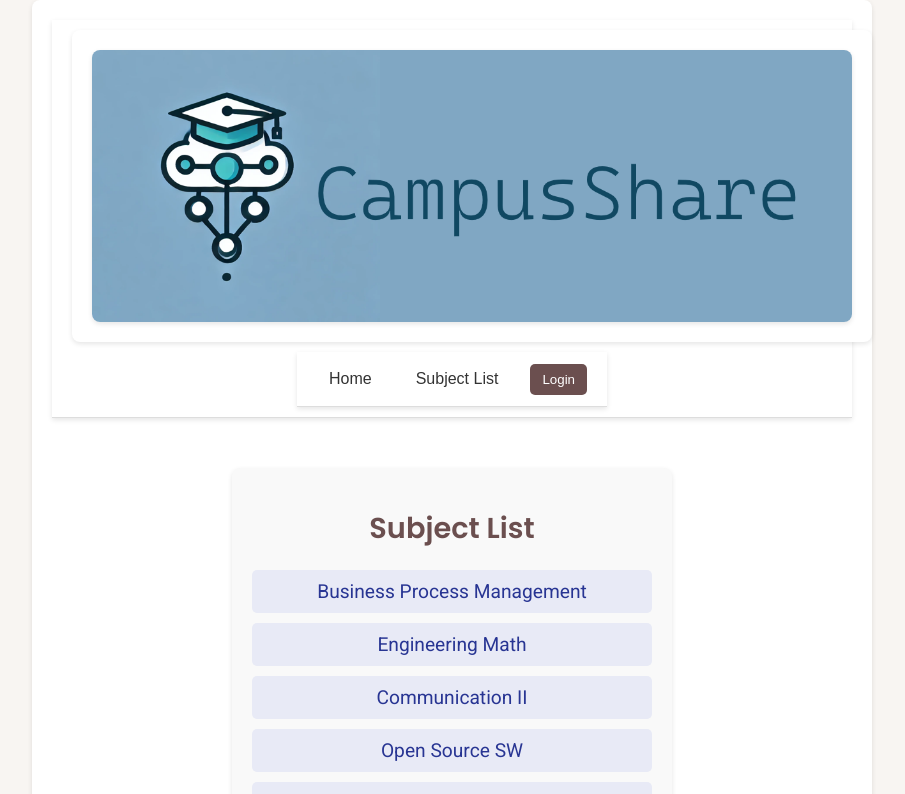
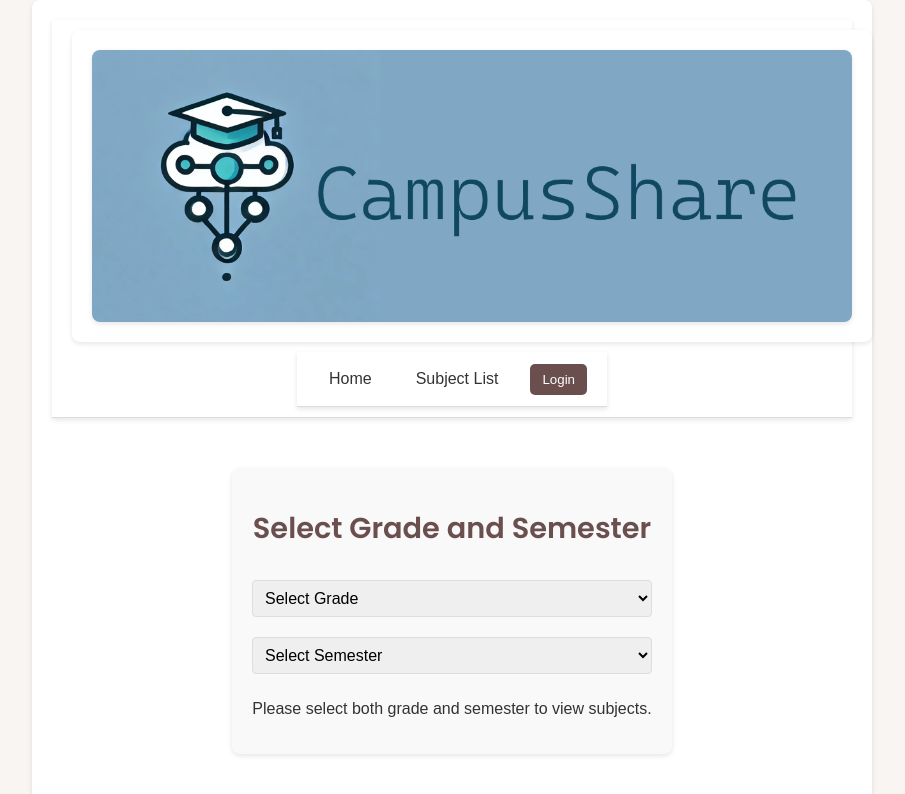
Before and after one commit to mmuhunn/CampusShare, a React (Create React App) app in the folder CampusShare_Frontend/: page /subjectlist in a window 1280 px wide. Shown: the top 794 px of the page, without its empty margins (188-1093 px from the left). Built offline with nearby package versions, Linux system fonts and the light colour scheme.

Commit message:
Add grade Selection

```diff
--- a/CampusShare_Frontend/src/pages/SubjectList.js
+++ b/CampusShare_Frontend/src/pages/SubjectList.js
@@ -1,7 +1,10 @@
-import React from "react";
+import React, { useState } from "react";
 import { Link } from "react-router-dom";
 
 function SubjectList() {
+  const [selectedGrade, setSelectedGrade] = useState("");
+  const [selectedSemester, setSelectedSemester] = useState("");
+
   const styles = {
     container: {
       maxWidth: "400px",
@@ -17,6 +20,14 @@ function SubjectList() {
       fontSize: "1.8rem",
       marginBottom: "20px",
       color: "#6b4f4f",
+    },
+    dropdown: {
+      margin: "10px 0",
+      padding: "8px",
+      borderRadius: "4px",
+      border: "1px solid #ddd",
+      width: "100%",
+      fontSize: "1rem",
     },
     subjectList: {
       listStyleType: "none",
@@ -34,35 +45,78 @@ function SubjectList() {
       display: "block",
       transition: "background-color 0.3s ease",
     },
-    subjectItemHover: {
-      backgroundColor: "#c5cae9",
-    },
   };
 
   const subjects = [
-    "Business Process Management",
-    "Engineering Math",
-    "Communication II",
-    "Open Source SW",
-    "Data Structure",
-    "Computer System",
+    // 2학년 1학기 수업
+    { name: "Accounting Principles", grade: "2", semester: "1" },
+    { name: "Engineering Math", grade: "2", semester: "1" },
+    { name: "Database Management", grade: "2", semester: "1" },
+    { name: "Applied Statistics", grade: "2", semester: "1" },
+    { name: "Computer Language", grade: "2", semester: "1" },
+    { name: "Communication I", grade: "2", semester: "1" },
+
+    // 2학년 2학기 수업
+    { name: "Business Process Management", grade: "2", semester: "2" },
+    { name: "Engineering Math", grade: "2", semester: "2" },
+    { name: "Communication II", grade: "2", semester: "2" },
+    { name: "Open Source SW", grade: "2", semester: "2" },
+    { name: "Data Structure", grade: "2", semester: "2" },
+    { name: "Computer System", grade: "2", semester: "2" },
   ];
+
+  const filteredSubjects = subjects.filter(
+    (subject) =>
+      subject.grade === selectedGrade && subject.semester === selectedSemester
+  );
 
   return (
     <div style={styles.container}>
-      <h1 style={styles.heading}>Subject List</h1>
+      <h1 style={styles.heading}>Select Grade and Semester</h1>
+      {/* 학년 선택 */}
+      <select
+        style={styles.dropdown}
+        value={selectedGrade}
+        onChange={(e) => setSelectedGrade(e.target.value)}
+      >
+        <option value="">Select Grade</option>
+        <option value="1">1st Year</option>
+        <option value="2">2nd Year</option>
+        <option value="3">3rd Year</option>
+      </select>
+
+      {/* 학기 선택 */}
+      <select
+        style={styles.dropdown}
+        value={selectedSemester}
+        onChange={(e) => setSelectedSemester(e.target.value)}
+      >
+        <option value="">Select Semester</option>
+        <option value="1">1st Semester</option>
+        <option value="2">2nd Semester</option>
+      </select>
+
+      {/* 과목 목록 렌더링 */}
+      {selectedGrade && selectedSemester ? (
         <ul style={styles.subjectList}>
-        {subjects.map((subject, index) => (
+          {filteredSubjects.length > 0 ? (
+            filteredSubjects.map((subject, index) => (
               <li key={index}>
                 <Link
-              to={`/board/${subject.toLowerCase().replace(/ /g, "-")}`}
+                  to={`/board/${subject.name.toLowerCase().replace(/ /g, "-")}`}
                   style={styles.subjectItem}
                 >
-              {subject}
+                  {subject.name}
                 </Link>
               </li>
-        ))}
+            ))
+          ) : (
+            <p>No subjects available for the selected grade and semester.</p>
+          )}
         </ul>
+      ) : (
+        <p>Please select both grade and semester to view subjects.</p>
+      )}
     </div>
   );
 }
```
Also changed, not shown: 1 other file (tests, documents, lock files or other folders). Lines whose indentation alone changed are shown as unchanged.
